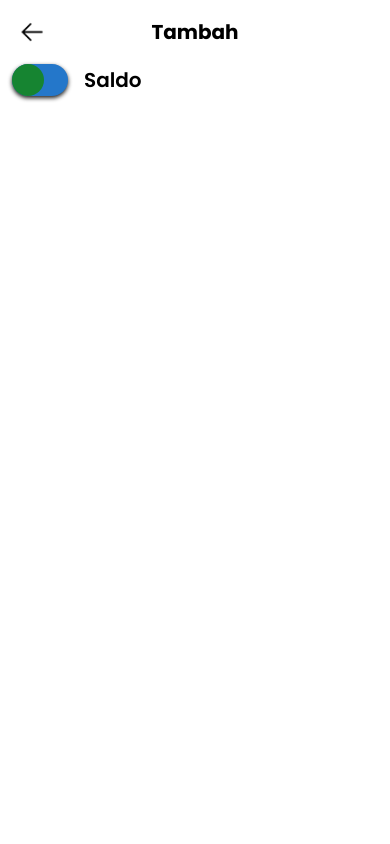
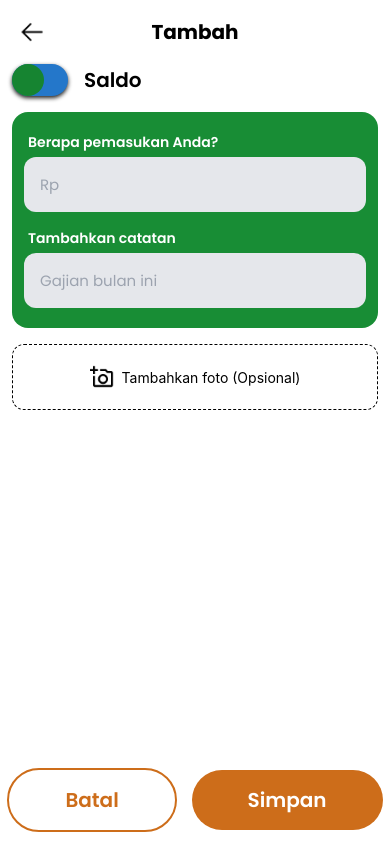
Before and after one commit to dikaarnnd/Ngirid, a React Native app: screen /Add in a window 390 px wide. Built offline with nearby package versions, Linux system fonts and the light colour scheme.

Commit message:
layout page Add

```diff
--- a/components/AddSaldo.jsx
+++ b/components/AddSaldo.jsx
@@ -1,10 +1,153 @@
-import { View, Text } from 'react-native'
-import React from 'react'
+import { View, Text, TouchableOpacity, Image, TextInput, Alert, } from 'react-native';
+import { useState, useEffect, useRef } from 'react';
+import { useNavigation } from '@react-navigation/native';
+import * as ImagePicker from 'expo-image-picker';
 
 export default function AddSaldo() {
+  const navigation = useNavigation();
+  const [userData, setUserData] = useState({
+    addSaldo: '',
+    note: '',
+    photoUrl: null,
+    date: new Date().toLocaleDateString(),
+  });
+
+  const handleChangePhoto = () => {
+    Alert.alert('Pilih Sumber Foto', 'Silakan pilih dari kamera atau galeri', [
+      {
+        text: 'Kamera',
+        onPress: async () => {
+          const permissionResult = await ImagePicker.requestCameraPermissionsAsync();
+          if (!permissionResult.granted) {
+            Alert.alert('Izin Ditolak', 'Aplikasi memerlukan akses ke kamera');
+            return;
+          }
+
+          const result = await ImagePicker.launchCameraAsync({
+            mediaTypes: ImagePicker.MediaTypeOptions.Images,
+            allowsEditing: true,
+            quality: 0.7,
+          });
+
+          if (!result.canceled && result.assets.length > 0) {
+            const selectedImage = result.assets[0];
+            setUserData((prev) => ({ ...prev, photoUrl: selectedImage.uri }));
+          }
+        },
+      },
+      {
+        text: 'Galeri',
+        onPress: handlePickPhoto,
+      },
+      {
+        text: 'Batal',
+        style: 'cancel',
+      },
+    ]);
+  };
+
+  const handlePickPhoto = async () => {
+    const permissionResult = await ImagePicker.requestMediaLibraryPermissionsAsync();
+
+    if (!permissionResult.granted) {
+      Alert.alert('Izin Ditolak', 'Aplikasi memerlukan akses ke galeri');
+      return;
+    }
+
+    const result = await ImagePicker.launchImageLibraryAsync({
+      mediaTypes: ImagePicker.MediaTypeOptions.Images,
+      allowsEditing: true,
+      quality: 0.7,
+    });
+
+    if (!result.canceled && result.assets.length > 0) {
+      const selectedImage = result.assets[0];
+      setUserData((prev) => ({ ...prev, photoUrl: selectedImage.uri }));
+    }
+  };
+
   return (
-    <View>
-      <Text>AddSaldo</Text>
+    <View className='flex-1 justify-between'>
+      <View className='flex-1'>
+        <View className='px-3 py-5 my-4 mx-3 rounded-2xl bg-[#188D35] gap-4'>
+          <View>
+            <Text className="text[15px] text-white mb-1 ml-1 font-psemibold">Berapa pemasukan Anda?</Text>
+            <TextInput
+              placeholder='Rp'
+              className="bg-gray-200 p-4 rounded-xl font-pregular text-[15px]"
+              placeholderTextColor="#9CA3AF"
+              keyboardType="numeric"
+            />
+          </View>
+          <View>
+            <Text className="text[15px] text-white mb-1 ml-1 font-psemibold">Tambahkan catatan</Text>
+            <TextInput
+            placeholder='Gajian bulan ini'
+              className="bg-gray-200 p-4 rounded-xl font-pregular text-[15px]"
+              placeholderTextColor="#9CA3AF"
+            />
+          </View>
+        </View>
+        {userData.photoUrl ? (
+          <View className="mx-3 gap-2 ">
+            <TouchableOpacity
+              className="flex-row mx-3 py-5 justify-center items-center border border-black border-dashed rounded-xl"
+              onPress={handleChangePhoto}
+            >
+              <Image
+                source={require('../assets/icons/camera.png')}
+                className="w-6 h-6 mr-2"
+              />
+              <Text>Ubah foto</Text>
+            </TouchableOpacity>
+            <Image
+              source={{ uri: userData.photoUrl }}
+              className="w-full h-3/5 rounded-xl"
+              resizeMode="cover"
+            />
+          </View>
+        ) : (
+          <TouchableOpacity
+            className="flex-row mx-3 py-5 justify-center items-center border border-black border-dashed rounded-xl"
+            onPress={handleChangePhoto}
+          >
+            <Image
+              source={require('../assets/icons/camera.png')}
+              className="w-6 h-6 mr-2"
+            />
+            <Text>Tambahkan foto (Opsional)</Text>
+          </TouchableOpacity>
+        )}
+      </View>
+
+      <View className='mb-3'>
+        <View className="flex-row justify-around items-center">
+          <TouchableOpacity
+          className="border-2 border-[#CD6D1A] rounded-full py-4 px-14"
+          onPress={() => navigation.goBack()}
+          >
+            <Text className="text-xl text-[#CD6D1A] font-psemibold">Batal</Text>
+          </TouchableOpacity>
+
+          <TouchableOpacity
+          className="bg-[#CD6D1A] rounded-full py-4 px-14"
+          onPress={() => {
+            Alert.alert(
+              'Yeayy!!',
+              'Saldo berhasil ditambahkan',
+              [
+                {
+                  text: 'OK',
+                  onPress: () => navigation.goBack(),
+                },
+              ]
+            );
+            }}
+          >
+            <Text className="text-xl text-white font-psemibold">Simpan</Text>
+          </TouchableOpacity>
+        </View>
+      </View>
     </View>
   )
 }
--- a/components/Switch.jsx
+++ /dev/null
@@ -1,61 +0,0 @@
-import React, { useState, useRef, useEffect } from 'react';
-import { View, Text, TouchableOpacity, Animated } from 'react-native';
-
-const Switch = () => {
-  const [enabled, setEnabled] = useState(false);
-  const translateX = useRef(new Animated.Value(0)).current;
-
-  const toggleSwitch = () => {
-    setEnabled(prev => !prev);
-  };
-
-  useEffect(() => {
-    Animated.timing(translateX, {
-      toValue: enabled ? 17 : -4,
-      duration: 200,
-      useNativeDriver: true,
-    }).start();
-  }, [enabled]);
-
-  return (
-    <View className='flex-row items-center px-3'>
-      <TouchableOpacity
-        onPress={toggleSwitch}
-        activeOpacity={0.8}
-        className={`w-14 h-8 rounded-full p-1 flex-row items-center ${
-          enabled ? 'bg-[#188D35]' : 'bg-[#2477CA]'
-        }`}
-        style={{
-          shadowColor: '#000',
-          shadowOffset: { width: 0, height: 2 },
-          shadowOpacity: 0.9,
-          shadowRadius: 4,
-          elevation: 4, // for Android
-        }}
-      >
-        <Animated.View
-          style={{
-            transform: [{ translateX }],
-          }}
-          className={`w-8 h-8 rounded-full justify-center items-center ${
-          enabled ? 'bg-[#2477CA]' : 'bg-[#188D35]'
-        }`}
-        >
-          <View
-            className="w-full h-full rounded-full"
-            style={{
-              position: 'absolute',
-              top: 0,
-              left: 0,
-              backgroundColor: '#00000010', // translucent black overlay
-              borderRadius: 999,
-            }}
-          />
-        </Animated.View>
-      </TouchableOpacity>
-      <Text className='text-xl items-center font-psemibold ml-4'>{enabled ? 'Pengeluaran' : 'Saldo'}</Text>
-    </View>
-  );
-};
-
-export default Switch;
--- a/screens/tabs/Add.jsx
+++ b/screens/tabs/Add.jsx
@@ -1,19 +1,76 @@
-import { View, Text, TouchableOpacity, Image, TextInput, ScrollView, Alert } from 'react-native';
+import { View, Text, TouchableOpacity, Animated } from 'react-native';
 import { SafeAreaView, SafeAreaProvider } from 'react-native-safe-area-context';
 import { useNavigation } from '@react-navigation/native';
-import { useState, useEffect } from 'react';
-import * as ImagePicker from 'expo-image-picker';
+import { useState, useEffect, useRef } from 'react';
 
-import Switch from 'components/Switch';
 import Header from 'components/Header';
+import AddSaldo from 'components/AddSaldo';
+import AddPengeluaran from 'components/AddPengeluaran';
 
 export default function Add() {
+  const navigation = useNavigation();
+  const [enabled, setEnabled] = useState(false);
+  const translateX = useRef(new Animated.Value(0)).current;
+
+  const toggleSwitch = () => {
+    setEnabled(prev => !prev);
+  };
+
+  useEffect(() => {
+    Animated.timing(translateX, {
+      toValue: enabled ? 17 : -4,
+      duration: 200,
+      useNativeDriver: true,
+    }).start();
+  }, [enabled]);
+
   return (
     <SafeAreaProvider>
       <SafeAreaView className='flex-1 bg-white'>
+        {/* Header */}
         <Header headerName="Tambah"/>
-        {/* Switch */}
-        <Switch />
+
+        {/* Content */}
+        <View className='flex-row items-center px-3'>
+          <TouchableOpacity
+            onPress={toggleSwitch}
+            activeOpacity={0.8}
+            className={`w-14 h-8 rounded-full p-1 flex-row items-center ${
+              enabled ? 'bg-[#188D35]' : 'bg-[#2477CA]'
+            }`}
+            style={{
+              shadowColor: '#000',
+              shadowOffset: { width: 0, height: 2 },
+              shadowOpacity: 0.9,
+              shadowRadius: 4,
+              elevation: 4, // for Android
+            }}
+          >
+            <Animated.View
+              style={{
+                transform: [{ translateX }],
+              }}
+              className={`w-8 h-8 rounded-full justify-center items-center ${
+              enabled ? 'bg-[#2477CA]' : 'bg-[#188D35]'
+            }`}
+            >
+              <View
+                className="w-full h-full rounded-full"
+                style={{
+                  position: 'absolute',
+                  top: 0,
+                  left: 0,
+                  backgroundColor: '#00000010', // translucent black overlay
+                  borderRadius: 999,
+                }}
+              />
+            </Animated.View>
+          </TouchableOpacity>
+          <Text className='text-xl items-center font-psemibold ml-4'>
+            {enabled ? 'Pengeluaran' : 'Saldo'}
+          </Text>
+        </View>
+        {enabled ? <AddPengeluaran /> : <AddSaldo />}
       </SafeAreaView>
     </SafeAreaProvider>
   );
--- a/screens/tabs/EditProfile.jsx
+++ b/screens/tabs/EditProfile.jsx
@@ -14,7 +14,7 @@ export default function EditProfile() {
   const [userData, setUserData] = useState({
     username: 'Darrell',
     email: 'darrell@gmail.com',
-    photoUrl: null, // <-- disimpan di sini
+    photoUrl: null,
     limitExp: '7000000',
   });
 
```
Also changed, not shown: assets/icons/camera.png (added).
